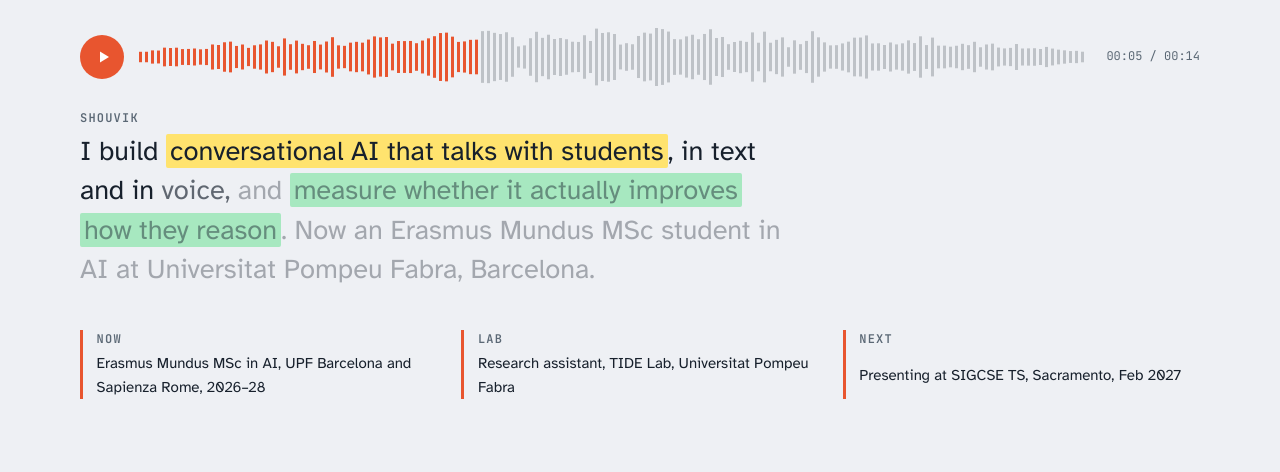
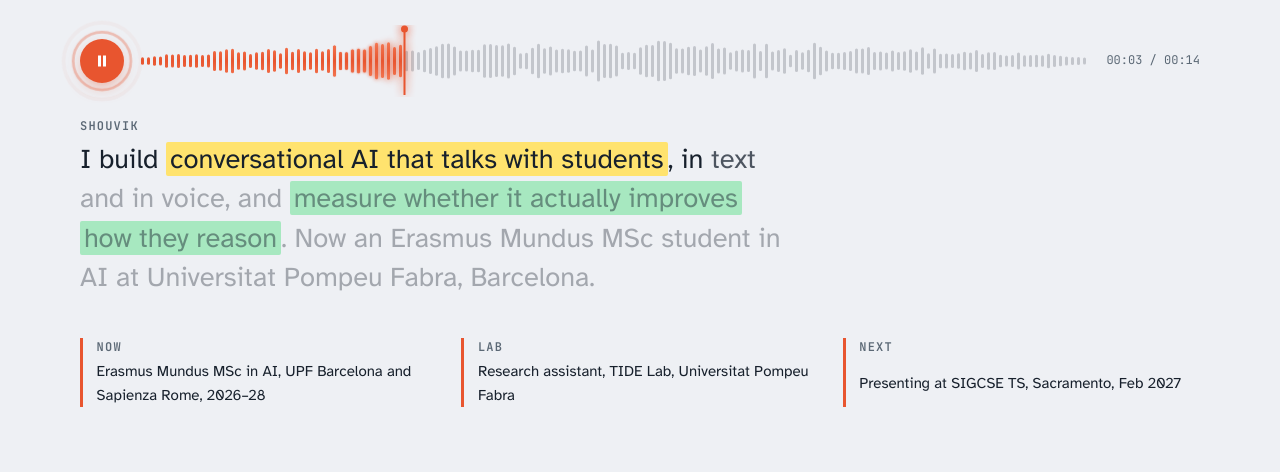
Before and after one commit to shouvikantu/portfolio, an Astro site: page / in a window 1280 px wide. Shown: the part 328-800 px from the top of the page. Built offline with nearby package versions, Linux system fonts and the light colour scheme; Astro itself is replaced by a stand-in of ours.

Commit message:
feat: animate the hero waveform and apply review fixes
- Bars grow in, a glowing playhead drives a live-meter flicker, and an idle
  shimmer runs after playback; play/pause button with pulse rings.
- Order experience and education by most recent end date.
- Static SVG waveform fallback when JavaScript is off; button appears only
  once the script runs.
- Keep the 404 page out of search results.
- Dark-mode play icon uses a dark ink for contrast.

Co-Authored-By: Claude Opus 5.5 <noreply@anthropic.com>

```diff
--- a/src/components/CaptionPlayer.astro
+++ b/src/components/CaptionPlayer.astro
@@ -1,4 +1,5 @@
 ---
+import Waveform from './Waveform.astro';
 import { tokenize } from '../lib/caption';
 import type { CaptionPart } from '../site';
 
@@ -26,10 +27,14 @@ const clock = (s: number) => `${String(Math.floor(s / 60)).padStart(2, '0')}:${S
 ---
 <div class:list={['player', { compact }]} data-player data-duration={duration} data-seed={seed}>
   <div class="player-bar">
-    <button type="button" class="player-btn" aria-label="Replay caption">
-      <svg viewBox="0 0 16 16" width="16" height="16" aria-hidden="true"><path d="M4 2.5v11l9-5.5z" fill="currentColor" /></svg>
+    <button type="button" class="player-btn" aria-label="Replay caption" hidden>
+      <svg class="icon-play" viewBox="0 0 16 16" width="16" height="16" aria-hidden="true"><path d="M4 2.5v11l9-5.5z" fill="currentColor" /></svg>
+      <svg class="icon-pause" viewBox="0 0 16 16" width="16" height="16" aria-hidden="true"><path d="M4 2.5h3v11H4zM9 2.5h3v11H9z" fill="currentColor" /></svg>
     </button>
-    <canvas class="player-wave" aria-hidden="true"></canvas>
+    <div class="player-wave-wrap">
+      <Waveform count={compact ? 60 : 140} seed={seed} played={1} height={72} class="player-static" />
+      <canvas class="player-wave" aria-hidden="true"></canvas>
+    </div>
     {!compact && <span class="player-time mono" aria-hidden="true"><span data-elapsed>00:00</span> / {clock(duration)}</span>}
   </div>
   <p class="speaker label">{speaker}</p>
@@ -38,21 +43,49 @@ const clock = (s: number) => `${String(Math.floor(s / 60)).padStart(2, '0')}:${S
 
 <style>
   .player { display: grid; gap: 0.25rem; }
-  .player-bar { display: grid; grid-template-columns: auto minmax(0, 1fr) auto; align-items: center; gap: 0.9rem; margin-bottom: 1rem; }
+  .player-bar { display: grid; grid-template-columns: auto minmax(0, 1fr) auto; align-items: center; gap: 1rem; margin-bottom: 1rem; }
   .player-btn {
+    position: relative;
     width: 2.75rem; height: 2.75rem; border-radius: 50%; border: 0; cursor: pointer;
-    display: grid; place-items: center; padding: 0 0 0 3px;
-    background: var(--accent); color: #fff;
+    display: grid; place-items: center; padding: 0;
+    background: var(--accent); color: var(--btn-ink);
+    box-shadow: 0 6px 18px -6px color-mix(in srgb, var(--accent) 70%, transparent);
     transition: transform 0.15s ease;
   }
-  .player-btn:hover { transform: scale(1.06); }
-  .player-wave { width: 100%; height: 4rem; }
+  .player-btn:hover { transform: scale(1.07); }
+  .player-btn:active { transform: scale(0.96); }
+  .player-btn svg { grid-area: 1 / 1; }
+  .icon-play { margin-left: 3px; }
+  .icon-pause { display: none; }
+  .is-playing .icon-play { display: none; }
+  .is-playing .icon-pause { display: block; }
+  .player-btn::before, .player-btn::after {
+    content: ''; position: absolute; inset: 0; border-radius: 50%;
+    border: 2px solid var(--accent); opacity: 0; pointer-events: none;
+  }
+  .is-playing .player-btn::before { animation: ring 1.8s ease-out infinite; }
+  .is-playing .player-btn::after { animation: ring 1.8s ease-out 0.9s infinite; }
+  @keyframes ring {
+    from { transform: scale(1); opacity: 0.55; }
+    to { transform: scale(1.9); opacity: 0; }
+  }
+  @media (prefers-reduced-motion: reduce) {
+    .player-btn::before, .player-btn::after { animation: none !important; }
+  }
+  .player-wave-wrap { display: grid; min-width: 0; }
+  .player-wave-wrap > :global(*) { grid-area: 1 / 1; }
+  .player-wave, .player-wave-wrap :global(.player-static) { width: 100%; height: 4.5rem; }
+  .player-wave { visibility: hidden; }
+  .player.ready .player-wave { visibility: visible; }
+  .player.ready :global(.player-static) { visibility: hidden; }
+  .player:not(.ready) .player-time { visibility: hidden; }
+  .player:not(.ready) .player-bar { grid-template-columns: minmax(0, 1fr); }
   .player-time { font-size: 0.75rem; color: var(--muted); font-variant-numeric: tabular-nums; white-space: nowrap; }
   .caption { font-size: var(--step-caption); line-height: 1.45; max-width: 40ch; }
   .caption :global(.w) { transition: color 0.25s ease; }
   .caption :global(.w.dim) { color: color-mix(in srgb, var(--ink) 35%, var(--bg)); }
   .caption :global(mark .w.dim) { color: color-mix(in srgb, var(--mark-ink) 45%, transparent); }
-  .compact .player-wave { height: 2.75rem; }
+  .compact .player-wave, .compact :global(.player-static) { height: 2.75rem; }
   .compact .player-btn { width: 2.25rem; height: 2.25rem; }
   .compact .caption { font-size: var(--step-1); max-width: 52ch; }
   @media (max-width: 560px) {
--- a/src/components/EducationList.astro
+++ b/src/components/EducationList.astro
@@ -1,8 +1,8 @@
 ---
 import { getCollection } from 'astro:content';
-import { byNewest, formatRange } from '../lib/format';
+import { byRecent, formatRange } from '../lib/format';
 
-const schools = byNewest((await getCollection('education')).map((e) => e.data));
+const schools = byRecent((await getCollection('education')).map((e) => e.data));
 ---
 <section id="education" class="section" aria-labelledby="education-h">
   <div class="section-head"><h2 id="education-h">Education</h2></div>
--- a/src/components/Seo.astro
+++ b/src/components/Seo.astro
@@ -1,8 +1,8 @@
 ---
 import { site } from '../site';
 
-interface Props { title: string; description: string; path: string; ogImage?: string }
-const { title, description, path, ogImage = '/og.png' } = Astro.props;
+interface Props { title: string; description: string; path: string; ogImage?: string; noindex?: boolean }
+const { title, description, path, ogImage = '/og.png', noindex = false } = Astro.props;
 const base = Astro.site ?? new URL('https://shouvikantu.com');
 const canonical = new URL(path, base).href;
 const image = new URL(ogImage, base).href;
@@ -25,11 +25,11 @@ const person = {
 ---
 <title>{title}</title>
 <meta name="description" content={description} />
-<link rel="canonical" href={canonical} />
+{noindex ? <meta name="robots" content="noindex" /> : <link rel="canonical" href={canonical} />}
 <meta property="og:type" content="website" />
 <meta property="og:title" content={title} />
 <meta property="og:description" content={description} />
-<meta property="og:url" content={canonical} />
+{!noindex && <meta property="og:url" content={canonical} />}
 <meta property="og:image" content={image} />
 <meta property="og:image:width" content="1200" />
 <meta property="og:image:height" content="630" />
--- a/src/layouts/Base.astro
+++ b/src/layouts/Base.astro
@@ -9,7 +9,7 @@ import '../styles/tokens.css';
 import '../styles/global.css';
 import Seo from '../components/Seo.astro';
 
-interface Props { title: string; description: string; path: string; ogImage?: string }
+interface Props { title: string; description: string; path: string; ogImage?: string; noindex?: boolean }
 const props = Astro.props;
 ---
 <!doctype html>
--- a/src/lib/format.ts
+++ b/src/lib/format.ts
@@ -37,3 +37,9 @@ const SELF = new Set(['Antu, S. A.', 'Ahmed Antu, S.', 'Antu, S.']);
 export function isSelf(author: string): boolean {
   return SELF.has(author);
 }
+
+/** Ongoing entries first, then by end date, then by start date, newest first. Returns a new array. */
+export function byRecent<T extends { start: string; end?: string }>(items: T[]): T[] {
+  const key = (x: T) => `${x.end ?? '9999-99'}|${x.start}`;
+  return [...items].sort((a, b) => key(b).localeCompare(key(a)));
+}
--- /dev/null
+++ b/src/lib/waveAnim.ts
@@ -0,0 +1,46 @@
+export type WaveMode = 'intro' | 'playing' | 'paused' | 'idle';
+export type BarState = { scale: number; played: boolean; glow: number };
+
+const clamp01 = (x: number) => Math.min(1, Math.max(0, x));
+
+function easeOutBack(x: number): number {
+  if (x <= 0) return 0;
+  if (x >= 1) return 1;
+  const c1 = 1.70158;
+  const c3 = c1 + 1;
+  return 1 + c3 * Math.pow(x - 1, 3) + c1 * Math.pow(x - 1, 2);
+}
+
+/**
+ * How bar `i` of `count` looks at time `t` (seconds since the mode started)
+ * with the playhead at `progress` (0–1).
+ * - intro: bars grow in from left to right with a small overshoot
+ * - playing: bars just behind the playhead jump and glow like a live level meter
+ * - paused: frozen, no glow
+ * - idle: after playback, a slow swell with a shimmer travelling left to right
+ */
+export function barState(i: number, count: number, progress: number, t: number, mode: WaveMode): BarState {
+  const f = (i + 0.5) / count;
+
+  if (mode === 'intro') {
+    return { scale: easeOutBack(clamp01((t - f * 0.5) / 0.45)), played: false, glow: 0 };
+  }
+
+  if (mode === 'idle') {
+    const phase = t * 2.2 - i * 0.28;
+    return { scale: 0.92 + 0.1 * Math.sin(phase), played: true, glow: 0.6 * Math.pow(Math.max(0, Math.sin(phase)), 8) };
+  }
+
+  const behind = progress - f;
+  const played = behind > 0;
+
+  if (mode === 'paused') return { scale: played ? 1 : 0.9, played, glow: 0 };
+
+  if (played && behind < 0.08) {
+    const boost = Math.exp(-behind / 0.025);
+    const flicker = 0.8 + 0.2 * Math.sin(t * 22 + i * 1.9);
+    return { scale: 1 + 0.55 * boost * flicker, played, glow: boost };
+  }
+  if (played) return { scale: 1 + 0.06 * Math.sin(t * 3 - i * 0.3), played, glow: 0 };
+  return { scale: 0.9 + 0.05 * Math.sin(t * 2 + i * 0.5), played, glow: 0 };
+}
--- a/src/pages/404.astro
+++ b/src/pages/404.astro
@@ -3,7 +3,7 @@ import Base from '../layouts/Base.astro';
 import Nav from '../components/Nav.astro';
 import Waveform from '../components/Waveform.astro';
 ---
-<Base title="Page not found · Shouvik Ahmed Antu" description="This page doesn't exist." path="/404">
+<Base title="Page not found · Shouvik Ahmed Antu" description="This page doesn't exist." path="/404" noindex>
   <Nav />
   <main id="main" class="container nf">
     <p class="label">00:00 / 00:00</p>
--- a/src/pages/index.astro
+++ b/src/pages/index.astro
@@ -11,10 +11,10 @@ import TalkList from '../components/TalkList.astro';
 import EducationList from '../components/EducationList.astro';
 import AwardList from '../components/AwardList.astro';
 import Footer from '../components/Footer.astro';
-import { byNewest } from '../lib/format';
+import { byRecent } from '../lib/format';
 import { site } from '../site';
 
-const experience = byNewest((await getCollection('experience')).map((e) => e.data));
+const experience = byRecent((await getCollection('experience')).map((e) => e.data));
 const research = experience.filter((e) => e.kind === 'research');
 const teaching = experience.filter((e) => e.kind === 'teaching');
 ---
--- a/src/scripts/player.ts
+++ b/src/scripts/player.ts
@@ -1,11 +1,16 @@
 import { activeWordIndex, shouldAnimate } from '../lib/caption';
 import { barHeights } from '../lib/waveform';
+import { barState, type WaveMode } from '../lib/waveAnim';
 
 const GAP = 6;
 const BAR = 3;
+const INTRO_SECONDS = 1.1;
+const LABELS = { playing: 'Pause caption', paused: 'Play caption', idle: 'Replay caption' } as const;
+
+type Colors = { accent: string; soft: string; rest: string };
 
 function clock(seconds: number): string {
-  const s = Math.max(0, Math.round(seconds));
+  const s = Math.max(0, Math.floor(seconds));
   return `${String(Math.floor(s / 60)).padStart(2, '0')}:${String(s % 60).padStart(2, '0')}`;
 }
 
@@ -14,15 +19,29 @@ function setupPlayer(root: HTMLElement, reduced: boolean): void {
   const button = root.querySelector<HTMLButtonElement>('.player-btn');
   const elapsed = root.querySelector<HTMLElement>('[data-elapsed]');
   const words = Array.from(root.querySelectorAll<HTMLElement>('.caption .w'));
-  if (!canvas || !button) return;
-  const ctx = canvas.getContext('2d');
-  if (!ctx) return;
+  const ctx = canvas?.getContext('2d');
+  if (!canvas || !button || !ctx) return;
 
   const duration = Number(root.dataset.duration ?? 14);
   const seed = Number(root.dataset.seed ?? 3);
   let heights: number[] = [];
-  let progress = 1;
+  let colors: Colors = readColors();
+  let mode: WaveMode = reduced ? 'idle' : 'intro';
+  let modeStart = performance.now();
+  let progress = reduced ? 1 : 0;
+  let playFrom = 0;
   let frame = 0;
+  let visible = true;
+  let lastClock = '';
+
+  function readColors(): Colors {
+    const s = getComputedStyle(root);
+    return {
+      accent: s.getPropertyValue('--accent').trim() || '#e8552f',
+      soft: s.getPropertyValue('--accent-soft').trim() || '#ff9a76',
+      rest: s.getPropertyValue('--wave-rest').trim() || '#17202c',
+    };
+  }
 
   function resize(): void {
     const ratio = window.devicePixelRatio || 1;
@@ -31,54 +50,128 @@ function setupPlayer(root: HTMLElement, reduced: boolean): void {
     canvas!.height = Math.max(1, Math.round(height * ratio));
     ctx!.setTransform(ratio, 0, 0, ratio, 0, 0);
     heights = barHeights(Math.max(1, Math.floor(width / GAP)), seed);
-    draw();
+    draw(performance.now());
   }
 
-  function draw(): void {
-    const width = canvas!.clientWidth;
-    const height = canvas!.clientHeight;
-    const styles = getComputedStyle(root);
-    const played = styles.getPropertyValue('--accent').trim() || '#e8552f';
-    const rest = styles.getPropertyValue('--wave-rest').trim() || '#17202c';
-    ctx!.clearRect(0, 0, width, height);
-    heights.forEach((h, i) => {
-      const isPlayed = i / heights.length < progress;
-      const barHeight = Math.max(2, h * height * 0.92);
-      ctx!.globalAlpha = isPlayed ? 1 : 0.22;
-      ctx!.fillStyle = isPlayed ? played : rest;
-      ctx!.fillRect(i * GAP + 1, (height - barHeight) / 2, BAR, barHeight);
-    });
-    ctx!.globalAlpha = 1;
-    if (elapsed) elapsed.textContent = clock(progress * duration);
+  function setMode(next: WaveMode, now: number): void {
+    mode = next;
+    modeStart = now;
+    root.classList.toggle('is-playing', next === 'playing' || next === 'intro');
+    if (next === 'playing' || next === 'paused' || next === 'idle') button!.setAttribute('aria-label', LABELS[next]);
+    if (next === 'idle') setWords(null);
   }
 
   function setWords(index: number | null): void {
     words.forEach((w, i) => w.classList.toggle('dim', index !== null && i > index));
   }
 
-  function play(): void {
-    cancelAnimationFrame(frame);
-    const start = performance.now();
-    const tick = (now: number) => {
-      progress = Math.min(1, (now - start) / (duration * 1000));
-      setWords(progress < 1 ? activeWordIndex(progress, words.length) : null);
-      draw();
-      if (progress < 1) frame = requestAnimationFrame(tick);
-    };
-    frame = requestAnimationFrame(tick);
+  function draw(now: number): void {
+    const width = canvas!.clientWidth;
+    const height = canvas!.clientHeight;
+    const t = (now - modeStart) / 1000;
+    const mid = height / 2;
+    const grad = ctx!.createLinearGradient(0, 0, 0, height);
+    grad.addColorStop(0, colors.soft);
+    grad.addColorStop(0.5, colors.accent);
+    grad.addColorStop(1, colors.soft);
+
+    ctx!.clearRect(0, 0, width, height);
+    heights.forEach((h, i) => {
+      const s = barState(i, heights.length, progress, t, mode);
+      const barHeight = Math.min(height - 2, Math.max(s.scale > 0 ? 2 : 0, h * height * 0.62 * s.scale));
+      if (barHeight <= 0) return;
+      const x = i * GAP + 1;
+      ctx!.globalAlpha = s.played ? 1 : 0.2;
+      ctx!.fillStyle = s.played ? grad : colors.rest;
+      ctx!.shadowColor = colors.accent;
+      ctx!.shadowBlur = s.glow > 0.05 ? 14 * s.glow : 0;
+      ctx!.beginPath();
+      ctx!.roundRect(x, mid - barHeight / 2, BAR, barHeight, BAR / 2);
+      ctx!.fill();
+    });
+    ctx!.shadowBlur = 0;
+    ctx!.globalAlpha = 1;
+
+    if (mode === 'playing' || mode === 'paused') {
+      const x = Math.round(progress * width) + 0.5;
+      ctx!.fillStyle = colors.accent;
+      ctx!.shadowColor = colors.accent;
+      ctx!.shadowBlur = 10;
+      ctx!.fillRect(x - 1, 2, 2, height - 4);
+      ctx!.beginPath();
+      ctx!.arc(x, 4, 3.5, 0, Math.PI * 2);
+      ctx!.fill();
+      ctx!.shadowBlur = 0;
+    }
+
+    const label = clock(progress * duration);
+    if (elapsed && label !== lastClock) { elapsed.textContent = label; lastClock = label; }
+  }
+
+  function tick(now: number): void {
+    frame = 0;
+    if (mode === 'intro' && (now - modeStart) / 1000 >= INTRO_SECONDS) {
+      playFrom = 0;
+      setMode('playing', now);
+    }
+    if (mode === 'playing') {
+      progress = Math.min(1, playFrom + (now - modeStart) / (duration * 1000));
+      setWords(activeWordIndex(progress, words.length));
+      if (progress >= 1) setMode('idle', now);
+    }
+    draw(now);
+    if (visible && !document.hidden && mode !== 'paused') frame = requestAnimationFrame(tick);
+  }
+
+  function run(): void {
+    if (!frame && !reduced) frame = requestAnimationFrame(tick);
   }
 
   new ResizeObserver(resize).observe(canvas);
-  window.matchMedia('(prefers-color-scheme: dark)').addEventListener('change', draw);
-  resize();
+  window.matchMedia('(prefers-color-scheme: dark)').addEventListener('change', () => { colors = readColors(); draw(performance.now()); });
 
+  root.classList.add('ready');
   if (reduced) {
-    button.addEventListener('click', draw);
+    resize();
     return;
   }
-  button.addEventListener('click', play);
-  progress = 0;
-  play();
+  button.hidden = false;
+
+  new IntersectionObserver(([entry]) => {
+    visible = entry.isIntersecting;
+    if (visible) run();
+  }).observe(root);
+  document.addEventListener('visibilitychange', () => {
+    if (document.hidden) return;
+    // Don't let the playhead jump ahead by the time the tab was hidden.
+    if (mode === 'playing') { playFrom = progress; modeStart = performance.now(); }
+    run();
+  });
+
+  button.addEventListener('click', () => {
+    const now = performance.now();
+    if (mode === 'playing') {
+      setMode('paused', now);
+      cancelAnimationFrame(frame);
+      frame = 0;
+      draw(now);
+      return;
+    }
+    if (mode === 'paused') {
+      playFrom = progress;
+    } else {
+      playFrom = 0;
+      progress = 0;
+      setWords(0);
+    }
+    setMode('playing', now);
+    run();
+  });
+
+  setWords(0);
+  setMode('intro', performance.now());
+  resize();
+  run();
 }
 
 export function initPlayers(): void {
--- a/src/styles/tokens.css
+++ b/src/styles/tokens.css
@@ -6,6 +6,8 @@
   --rule: #cfd5dd;
   --accent: #e8552f;
   --accent-ink: #c2401c; /* coral dark enough for small text on --bg */
+  --accent-soft: #ff9a76;
+  --btn-ink: #ffffff;
   --mark-ink: #17202c;
   --hl-yellow: #ffe36e;
   --hl-green: #a7e8c0;
@@ -44,6 +46,8 @@
     --rule: #2a3442;
     --accent: #ff7a59;
     --accent-ink: #ff8f72;
+    --accent-soft: #ffb199;
+    --btn-ink: #121823;
     --mark-ink: #121823;
     --hl-yellow: #f5d94e;
     --hl-green: #8fdcae;
@@ -65,6 +69,8 @@
   --rule: #2a3442;
   --accent: #ff7a59;
   --accent-ink: #ff8f72;
+  --accent-soft: #ffb199;
+  --btn-ink: #121823;
   --mark-ink: #121823;
   --hl-yellow: #f5d94e;
   --hl-green: #8fdcae;
```
Also changed, not shown: tests/build.test.ts (+30 -0 lines), tests/unit/format.test.ts (+20 -1 lines), tests/unit/waveAnim.test.ts (added, +55 -0 lines), .claude/launch.json (added).
